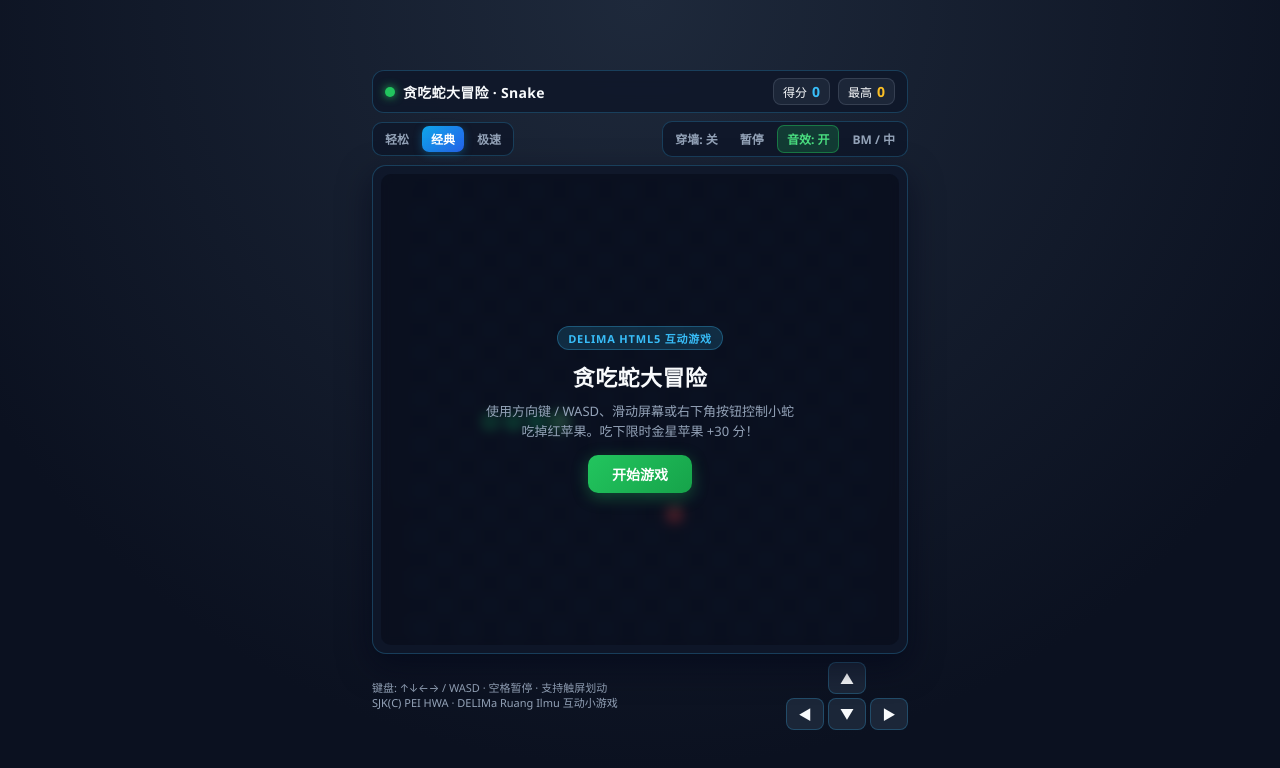
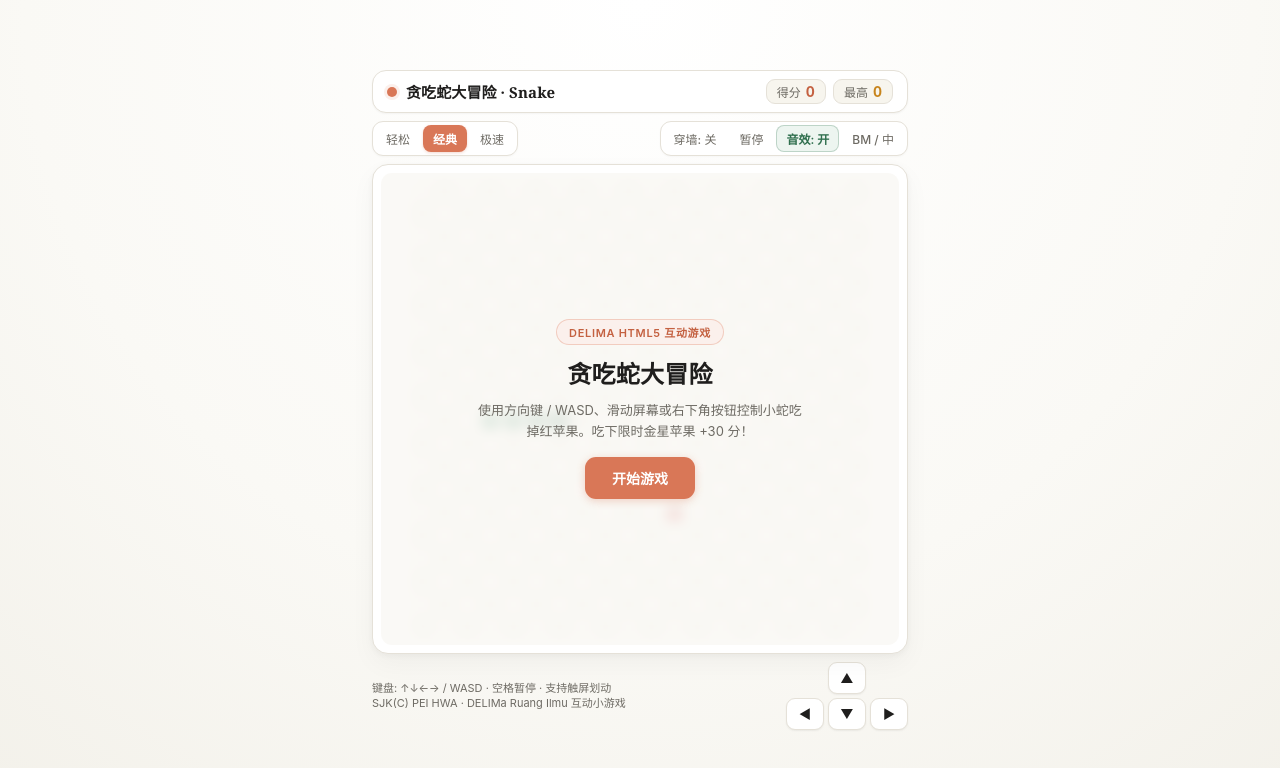
Before and after one commit to moxiuren/delima-snake, a plain HTML site: page index.html in a window 1280 px wide. Drawn offline with Linux system fonts and the light colour scheme.

Commit message:
style: apply Claude warm light aesthetic theme

```diff
--- a/index.html
+++ b/index.html
@@ -6,17 +6,23 @@
   <title>贪吃蛇大冒险 · Permainan Ular DELIMa</title>
   <style>
     :root {
-      --bg-top: #0b1120;
-      --bg-bottom: #16223a;
-      --panel: rgba(15, 23, 42, 0.88);
-      --border: rgba(56, 189, 248, 0.24);
-      --accent: #22c55e;
-      --accent-glow: rgba(34, 197, 94, 0.35);
-      --cyan: #38bdf8;
-      --gold: #fbbf24;
-      --danger: #f43f5e;
-      --text: #f8fafc;
-      --muted: #94a3b8;
+      --bg-page: #FAF9F5;
+      --bg-subtle: #F3F1EA;
+      --surface: #FFFFFF;
+      --surface-muted: #F7F5EE;
+      --border: #E5E1D8;
+      --border-strong: #D5D0C5;
+      --terracotta: #D97757;
+      --terracotta-hover: #C46141;
+      --terracotta-soft: #FBF0EC;
+      --sage: #2F6F4E;
+      --sage-soft: #EDF5F0;
+      --gold: #C7841C;
+      --danger: #C94A4A;
+      --text: #1F1E1D;
+      --muted: #6E6B64;
+      --serif: Georgia, "Noto Serif SC", "Songti SC", "STSong", serif;
+      --sans: "Inter", "Segoe UI", system-ui, -apple-system, "PingFang SC", "Microsoft YaHei", sans-serif;
     }
 
     * {
@@ -32,9 +38,9 @@
       width: 100%;
       height: 100%;
       overflow: hidden;
-      background: radial-gradient(circle at top, #1e293b 0%, var(--bg-top) 75%);
+      background: radial-gradient(circle at top, #FFFFFF 0%, var(--bg-page) 60%, var(--bg-subtle) 100%);
       color: var(--text);
-      font-family: "Segoe UI", system-ui, -apple-system, "PingFang SC", "Microsoft YaHei", sans-serif;
+      font-family: var(--sans);
       display: flex;
       align-items: center;
       justify-content: center;
@@ -56,18 +62,18 @@
       align-items: center;
       justify-content: space-between;
       gap: 8px;
-      background: var(--panel);
+      background: var(--surface);
       border: 1px solid var(--border);
-      border-radius: 12px;
-      padding: 7px 12px;
-      backdrop-filter: blur(8px);
+      border-radius: 14px;
+      padding: 8px 14px;
+      box-shadow: 0 1px 2px rgba(20, 20, 19, 0.04);
       flex-shrink: 0;
     }
 
     .brand {
       display: flex;
       align-items: center;
-      gap: 8px;
+      gap: 9px;
       min-width: 0;
     }
 
@@ -75,33 +81,36 @@
       width: 10px;
       height: 10px;
       border-radius: 50%;
-      background: var(--accent);
-      box-shadow: 0 0 10px var(--accent);
+      background: var(--terracotta);
+      box-shadow: 0 0 0 3px var(--terracotta-soft);
       flex-shrink: 0;
     }
 
     .brand-title {
-      font-size: 14px;
+      font-family: var(--serif);
+      font-size: 15px;
       font-weight: 700;
+      color: var(--text);
       white-space: nowrap;
       overflow: hidden;
       text-overflow: ellipsis;
-      letter-spacing: 0.3px;
+      letter-spacing: 0.1px;
     }
 
     .stats {
       display: flex;
       align-items: center;
-      gap: 8px;
+      gap: 7px;
       flex-shrink: 0;
     }
 
     .stat-pill {
-      background: rgba(30, 41, 59, 0.9);
-      border: 1px solid rgba(148, 163, 184, 0.2);
-      border-radius: 8px;
-      padding: 3px 9px;
+      background: var(--surface-muted);
+      border: 1px solid var(--border);
+      border-radius: 9px;
+      padding: 3px 10px;
       font-size: 12px;
+      color: var(--muted);
       display: flex;
       align-items: center;
       gap: 5px;
@@ -109,7 +118,7 @@
 
     .stat-pill strong {
       font-size: 14px;
-      color: var(--cyan);
+      color: var(--terracotta-hover);
       font-variant-numeric: tabular-nums;
     }
 
@@ -129,41 +138,49 @@
     .btn-group {
       display: flex;
       align-items: center;
-      gap: 4px;
-      background: var(--panel);
+      gap: 3px;
+      background: var(--surface);
       border: 1px solid var(--border);
-      border-radius: 10px;
+      border-radius: 11px;
       padding: 3px;
+      box-shadow: 0 1px 2px rgba(20, 20, 19, 0.03);
     }
 
     button {
       font: inherit;
       cursor: pointer;
-      border: none;
+      border: 1px solid transparent;
       background: transparent;
       color: var(--muted);
-      border-radius: 7px;
+      border-radius: 8px;
       padding: 4px 9px;
       font-size: 12px;
-      font-weight: 600;
+      font-weight: 500;
       transition: all 0.15s ease;
     }
 
     button:hover {
       color: var(--text);
-      background: rgba(148, 163, 184, 0.14);
+      background: var(--surface-muted);
     }
 
     button.active {
-      background: linear-gradient(135deg, #0ea5e9, #2563eb);
-      color: #fff;
-      box-shadow: 0 2px 8px rgba(14, 165, 233, 0.35);
+      background: var(--terracotta);
+      color: #FFFFFF;
+      font-weight: 600;
+      box-shadow: 0 1px 3px rgba(217, 119, 87, 0.28);
+    }
+
+    button.active:hover {
+      background: var(--terracotta-hover);
+      color: #FFFFFF;
     }
 
     button.toggle-on {
-      background: rgba(34, 197, 94, 0.2);
-      color: #4ade80;
-      border: 1px solid rgba(34, 197, 94, 0.45);
+      background: var(--sage-soft);
+      color: var(--sage);
+      border-color: rgba(47, 111, 78, 0.25);
+      font-weight: 600;
     }
 
     .board-wrap {
@@ -173,33 +190,33 @@
       display: flex;
       align-items: center;
       justify-content: center;
-      background: var(--panel);
+      background: var(--surface);
       border: 1px solid var(--border);
-      border-radius: 14px;
+      border-radius: 16px;
       padding: 8px;
-      box-shadow: 0 12px 32px rgba(2, 6, 23, 0.55);
+      box-shadow: 0 2px 6px rgba(20, 20, 19, 0.04), 0 10px 26px rgba(20, 20, 19, 0.04);
       touch-action: none;
     }
 
     canvas {
       display: block;
-      border-radius: 10px;
-      background: #090f1d;
-      box-shadow: inset 0 0 0 1px rgba(56, 189, 248, 0.14);
+      border-radius: 11px;
+      background: #FAF8F2;
+      box-shadow: inset 0 0 0 1px var(--border);
     }
 
     .overlay {
       position: absolute;
       inset: 8px;
-      border-radius: 10px;
-      background: rgba(9, 15, 29, 0.78);
-      backdrop-filter: blur(5px);
+      border-radius: 11px;
+      background: rgba(250, 249, 245, 0.88);
+      backdrop-filter: blur(6px);
       display: flex;
       flex-direction: column;
       align-items: center;
       justify-content: center;
       text-align: center;
-      padding: 18px;
+      padding: 20px;
       gap: 10px;
       transition: opacity 0.2s ease;
       z-index: 5;
@@ -212,51 +229,53 @@
 
     .overlay-badge {
       font-size: 11px;
-      letter-spacing: 0.8px;
+      letter-spacing: 0.7px;
       text-transform: uppercase;
-      padding: 3px 10px;
+      padding: 4px 12px;
       border-radius: 999px;
-      background: rgba(56, 189, 248, 0.16);
-      color: var(--cyan);
-      border: 1px solid rgba(56, 189, 248, 0.3);
-      font-weight: 700;
+      background: var(--terracotta-soft);
+      color: var(--terracotta-hover);
+      border: 1px solid rgba(217, 119, 87, 0.3);
+      font-weight: 600;
     }
 
     .overlay-badge.gameover {
-      background: rgba(244, 63, 94, 0.16);
-      color: #fb7185;
-      border-color: rgba(244, 63, 94, 0.35);
+      background: #FDF0F0;
+      color: var(--danger);
+      border-color: rgba(201, 74, 74, 0.28);
     }
 
     .overlay h2 {
       margin: 0;
-      font-size: 22px;
-      font-weight: 800;
-      letter-spacing: 0.4px;
+      font-family: var(--serif);
+      font-size: 24px;
+      font-weight: 700;
+      color: var(--text);
+      letter-spacing: 0.2px;
     }
 
     .overlay p {
       margin: 0;
       font-size: 13px;
       color: var(--muted);
-      max-width: 320px;
-      line-height: 1.5;
+      max-width: 330px;
+      line-height: 1.55;
     }
 
     .primary-btn {
-      margin-top: 4px;
-      background: linear-gradient(135deg, #22c55e, #16a34a);
-      color: #fff;
+      margin-top: 6px;
+      background: var(--terracotta);
+      color: #FFFFFF;
       font-size: 14px;
-      font-weight: 700;
-      padding: 9px 24px;
-      border-radius: 10px;
-      box-shadow: 0 4px 16px var(--accent-glow);
+      font-weight: 600;
+      padding: 10px 26px;
+      border-radius: 11px;
+      box-shadow: 0 2px 8px rgba(217, 119, 87, 0.32);
     }
 
     .primary-btn:hover {
-      background: linear-gradient(135deg, #4ade80, #22c55e);
-      color: #052e16;
+      background: var(--terracotta-hover);
+      color: #FFFFFF;
       transform: translateY(-1px);
     }
 
@@ -271,7 +290,7 @@
     .hint-text {
       font-size: 11px;
       color: var(--muted);
-      line-height: 1.35;
+      line-height: 1.4;
     }
 
     .dpad {
@@ -283,19 +302,27 @@
     }
 
     .dpad button {
-      background: rgba(30, 41, 59, 0.92);
-      border: 1px solid rgba(56, 189, 248, 0.25);
+      background: var(--surface);
+      border: 1px solid var(--border);
       color: var(--text);
-      font-size: 14px;
+      font-size: 13px;
       padding: 0;
       display: flex;
       align-items: center;
       justify-content: center;
-      border-radius: 8px;
+      border-radius: 9px;
+      box-shadow: 0 1px 2px rgba(20, 20, 19, 0.06);
+    }
+
+    .dpad button:hover {
+      background: var(--surface-muted);
+      border-color: var(--border-strong);
     }
 
     .dpad button:active {
-      background: rgba(56, 189, 248, 0.3);
+      background: var(--terracotta-soft);
+      color: var(--terracotta-hover);
+      border-color: rgba(217, 119, 87, 0.45);
       transform: scale(0.95);
     }
 
@@ -705,57 +732,58 @@
       function draw(now) {
         ctx.clearRect(0, 0, boardPx, boardPx);
 
-        // 棋盘底色网格
+        // 棋盘底色网格（Claude 温暖纸感浅格）
         for (let y = 0; y < GRID; y++) {
           for (let x = 0; x < GRID; x++) {
-            ctx.fillStyle = (x + y) % 2 === 0 ? "#0d1629" : "#111c33";
+            ctx.fillStyle = (x + y) % 2 === 0 ? "#FAF8F2" : "#F2EFE6";
             ctx.fillRect(x * cellSize, y * cellSize, cellSize, cellSize);
           }
         }
 
-        // 穿墙模式微光边框提示
+        // 穿墙模式虚线边框提示
         if (wrapWall) {
-          ctx.strokeStyle = "rgba(56, 189, 248, 0.35)";
+          ctx.strokeStyle = "rgba(217, 119, 87, 0.55)";
           ctx.lineWidth = 2;
           ctx.setLineDash([6, 6]);
           ctx.strokeRect(1, 1, boardPx - 2, boardPx - 2);
           ctx.setLineDash([]);
         }
 
-        // 食物（红苹果 + 呼吸光晕）
-        const pulse = 1 + Math.sin(now * 0.008) * 0.09;
+        // 食物（插画风暖红苹果）
+        const pulse = 1 + Math.sin(now * 0.008) * 0.08;
         const fx = (food.x + 0.5) * cellSize;
         const fy = (food.y + 0.5) * cellSize;
         const fr = cellSize * 0.36 * pulse;
         ctx.save();
-        ctx.shadowColor = "rgba(239, 68, 68, 0.7)";
-        ctx.shadowBlur = 12;
-        ctx.fillStyle = "#ef4444";
+        ctx.shadowColor = "rgba(201, 74, 74, 0.28)";
+        ctx.shadowBlur = 7;
+        ctx.shadowOffsetY = 2;
+        ctx.fillStyle = "#D9534F";
         ctx.beginPath();
         ctx.arc(fx, fy + 1, fr, 0, Math.PI * 2);
         ctx.fill();
         ctx.restore();
         // 苹果叶子与高光
-        ctx.fillStyle = "#4ade80";
+        ctx.fillStyle = "#3D8B5E";
         ctx.beginPath();
         ctx.ellipse(fx + 2, fy - fr * 0.85, fr * 0.35, fr * 0.18, -0.5, 0, Math.PI * 2);
         ctx.fill();
-        ctx.fillStyle = "rgba(255,255,255,0.45)";
+        ctx.fillStyle = "rgba(255, 255, 255, 0.55)";
         ctx.beginPath();
-        ctx.arc(fx - fr * 0.32, fy - fr * 0.25, fr * 0.2, 0, Math.PI * 2);
+        ctx.arc(fx - fr * 0.3, fy - fr * 0.25, fr * 0.2, 0, Math.PI * 2);
         ctx.fill();
 
         // 金星加分道具
         if (bonus) {
           const bx = (bonus.x + 0.5) * cellSize;
           const by = (bonus.y + 0.5) * cellSize;
-          const br = cellSize * 0.42 * (1 + Math.sin(now * 0.015) * 0.14);
+          const br = cellSize * 0.42 * (1 + Math.sin(now * 0.015) * 0.12);
           ctx.save();
           ctx.translate(bx, by);
           ctx.rotate(now * 0.003);
-          ctx.shadowColor = "rgba(251, 191, 36, 0.85)";
-          ctx.shadowBlur = 14;
-          ctx.fillStyle = "#fbbf24";
+          ctx.shadowColor = "rgba(199, 132, 28, 0.35)";
+          ctx.shadowBlur = 8;
+          ctx.fillStyle = "#E09A2B";
           ctx.beginPath();
           for (let i = 0; i < 10; i++) {
             const rad = i % 2 === 0 ? br : br * 0.46;
@@ -768,7 +796,7 @@
           ctx.restore();
         }
 
-        // 蛇身绘制（由尾到头渐变）
+        // 蛇身绘制（鼠尾草森林绿渐变）
         const len = snake.length;
         for (let i = len - 1; i >= 0; i--) {
           const seg = snake[i];
@@ -781,17 +809,19 @@
 
           if (i === 0) {
             ctx.save();
-            ctx.shadowColor = "rgba(34, 197, 94, 0.55)";
-            ctx.shadowBlur = 10;
-            ctx.fillStyle = "#4ade80";
+            ctx.shadowColor = "rgba(47, 111, 78, 0.28)";
+            ctx.shadowBlur = 6;
+            ctx.shadowOffsetY = 2;
+            ctx.fillStyle = "#2F6F4E";
             roundRect(ctx, x, y, s, s, r);
             ctx.fill();
             ctx.restore();
             drawEyes(seg.x, seg.y, now);
           } else {
-            const g = Math.round(135 + ratio * 85);
-            const b = Math.round(80 + ratio * 55);
-            ctx.fillStyle = `rgb(22, ${g}, ${b})`;
+            const rv = Math.round(92 - ratio * 38);
+            const gv = Math.round(166 - ratio * 44);
+            const bv = Math.round(126 - ratio * 36);
+            ctx.fillStyle = `rgb(${rv}, ${gv}, ${bv})`;
             roundRect(ctx, x, y, s, s, r);
             ctx.fill();
           }
@@ -826,13 +856,13 @@
         const e1 = { x: cx + dir.x * offF - dir.y * offS, y: cy + dir.y * offF + dir.x * offS };
         const e2 = { x: cx + dir.x * offF + dir.y * offS, y: cy + dir.y * offF - dir.x * offS };
 
-        ctx.fillStyle = "#ffffff";
+        ctx.fillStyle = "#FFFFFF";
         ctx.beginPath();
         ctx.arc(e1.x, e1.y, er, 0, Math.PI * 2);
         ctx.arc(e2.x, e2.y, er, 0, Math.PI * 2);
         ctx.fill();
 
-        ctx.fillStyle = "#0f172a";
+        ctx.fillStyle = "#1F1E1D";
         ctx.beginPath();
         ctx.arc(e1.x + dir.x * 1.1, e1.y + dir.y * 1.1, er * 0.55, 0, Math.PI * 2);
         ctx.arc(e2.x + dir.x * 1.1, e2.y + dir.y * 1.1, er * 0.55, 0, Math.PI * 2);
@@ -842,7 +872,7 @@
         if (status === "playing" && Math.sin(now * 0.01) > 0.45) {
           const tx = cx + dir.x * (cellSize * 0.52);
           const ty = cy + dir.y * (cellSize * 0.52);
-          ctx.strokeStyle = "#fb7185";
+          ctx.strokeStyle = "#D9534F";
           ctx.lineWidth = 1.8;
           ctx.beginPath();
           ctx.moveTo(cx + dir.x * (cellSize * 0.38), cy + dir.y * (cellSize * 0.38));
```
